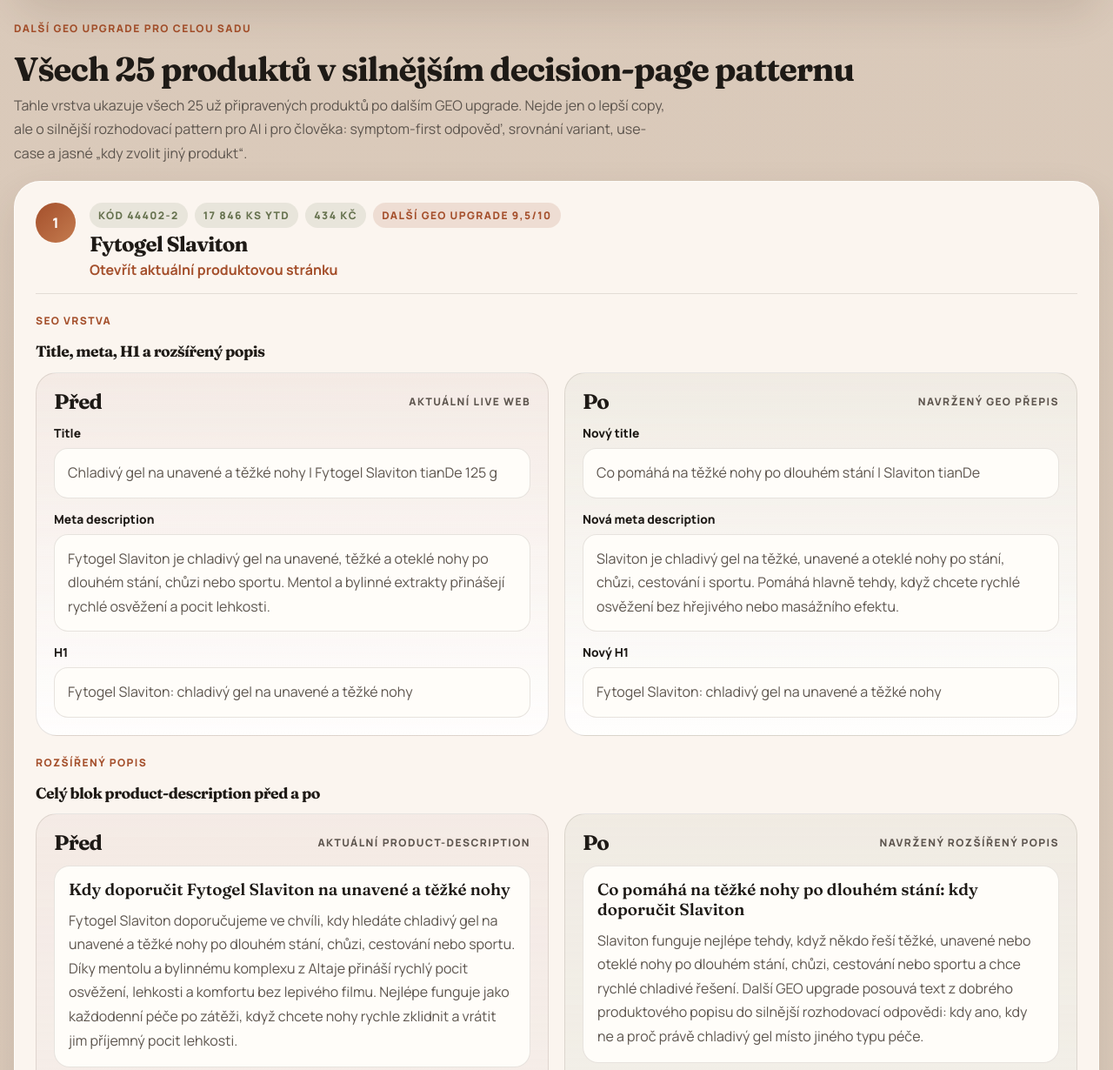
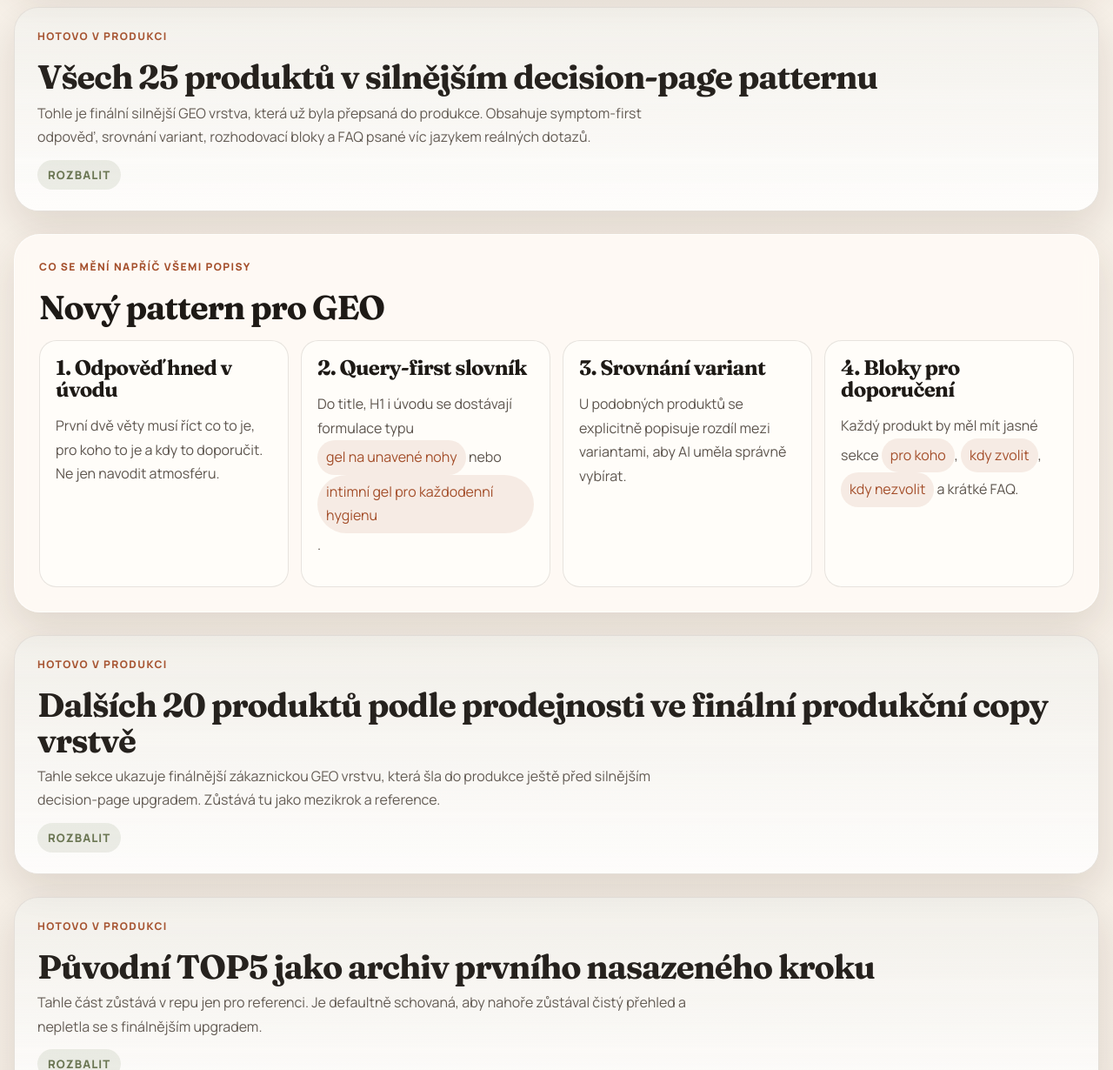
Before and after one commit to rkonfal/tiande-top5-geo-before-after, a plain HTML site: page index.html in a window 1280 px wide. Shown: the part 896-2126 px from the top of the page at 87% size. Drawn offline with Linux system fonts and the light colour scheme.

Commit message:
Hide deployed GEO sections in preview

```diff
--- a/app.js
+++ b/app.js
@@ -13,15 +13,37 @@
 const productCodes = allProducts.map((product) => product.code).join(", ");
 
 heroStats.innerHTML = [
-  statCard("Live + preview", `${products.length} + ${previewProducts.length}`, "TOP5 už řešená + dalších 20 k náhledu"),
+  statCard("Nasazeno", "25 produktů", "Všechna SKU v této microsite už jsou v produkci"),
+  statCard("Silnější upgrade", `${upgradePreviewProducts.length} produktů`, "Decision-page pattern nasazený na celé sadě"),
   statCard("Součet prodejů", formatNumber(totalUnits), "Kusy za rok 2026 v aktuálním okně"),
   statCard("Rozšířené bloky", `${totalDiffBlocks} změn`, "Rozpad po sekcích pro content tým"),
   statCard("Kódy", productCodes, "Produkty v ukázce")
 ].join("");
 
-liveRoot.innerHTML = products.map((product) => renderProduct(product, "live")).join("");
-previewRoot.innerHTML = previewProducts.map((product) => renderProduct(product, "preview")).join("");
-upgradeRoot.innerHTML = upgradePreviewProducts.map((product) => renderProduct(product, "preview")).join("");
+liveRoot.innerHTML = products
+  .map((product) =>
+    renderProduct(product, {
+      badge: "Hotovo v produkci",
+      afterLabel: "první nasazená GEO verze"
+    })
+  )
+  .join("");
+previewRoot.innerHTML = previewProducts
+  .map((product) =>
+    renderProduct(product, {
+      badge: "Hotovo v produkci",
+      afterLabel: "finální produkční copy"
+    })
+  )
+  .join("");
+upgradeRoot.innerHTML = upgradePreviewProducts
+  .map((product) =>
+    renderProduct(product, {
+      badge: "Hotovo v produkci · finální upgrade",
+      afterLabel: "silnější verze nasazená v produkci"
+    })
+  )
+  .join("");
 
 function statCard(label, value, note) {
   return `
@@ -33,11 +55,11 @@
   `;
 }
 
-function renderProduct(product, mode) {
-  const previewBadge =
-    mode === "preview" && product.previewLabel
-      ? `<span class="pill preview-pill">${escapeHtml(product.previewLabel)}</span>`
-      : "";
+function renderProduct(product, options = {}) {
+  const statusBadge = options.badge
+    ? `<span class="pill preview-pill">${escapeHtml(options.badge)}</span>`
+    : "";
+  const afterLabel = options.afterLabel ?? "navržený GEO přepis";
 
   return `
     <article class="product-card" id="product-${product.code}">
@@ -49,7 +71,7 @@
               <span class="pill">Kód ${product.code}</span>
               <span class="pill">${formatNumber(product.ytdUnits)} ks YTD</span>
               <span class="pill">${product.price}</span>
-              ${previewBadge}
+              ${statusBadge}
             </div>
             <h3>${escapeHtml(product.title)}</h3>
             <a class="product-link" href="${product.url}" target="_blank" rel="noreferrer">
@@ -79,7 +101,7 @@
           <section class="product-column after">
             <div class="column-head">
               <h3>Po</h3>
-              <span class="mini-label">navržený GEO přepis</span>
+              <span class="mini-label">${escapeHtml(afterLabel)}</span>
             </div>
             ${textBlock("Nový title", product.after.title)}
             ${textBlock("Nová meta description", product.after.meta)}
@@ -96,7 +118,7 @@
 
         <div class="product-columns description-columns">
           ${descriptionCard("Před", "aktuální product-description", "before", product.before.description)}
-          ${descriptionCard("Po", "navržený rozšířený popis", "after", product.after.description)}
+          ${descriptionCard("Po", afterLabel, "after", product.after.description)}
         </div>
       </section>
 
--- a/index.html
+++ b/index.html
@@ -3,10 +3,10 @@
   <head>
     <meta charset="utf-8">
     <meta name="viewport" content="width=device-width, initial-scale=1">
-    <title>TOP5 + dalších 20 GEO popisů: before/after náhled</title>
+    <title>GEO přepisy TianDe: hotovo v produkci + archiv before/after</title>
     <meta
       name="description"
-      content="Přehled hotové TOP5 a dalších 20 produktů TianDe podle prodejnosti s before/after náhledem title, meta, H1 i rozšířeného popisu pro GEO a AI doporučování."
+      content="Přehled nasazených GEO přepisů TianDe včetně silnější decision-page vrstvy a archivního before/after náhledu title, meta, H1 i rozšířeného popisu."
     >
     <link rel="preconnect" href="https://fonts.googleapis.com">
     <link rel="preconnect" href="https://fonts.gstatic.com" crossorigin>
@@ -20,28 +20,31 @@
     <div class="page-shell">
       <header class="hero">
         <p class="eyebrow">Království TianDe • GEO / AI content audit</p>
-        <h1>TOP5 hotovo + dalších 20 produktů k náhledu pro GEO a AI doporučování</h1>
+        <h1>Všech 25 GEO produktů je hotovo v produkci</h1>
         <p class="hero-copy">
-          Hlavní fokus je teď na další preview várce produktů, které ještě nejsou nasazené.
-          Už zpracovaná a nasazená TOP5 zůstává v repu jen jako schovaný archiv pro dohledání.
-          U nehotových kusů je vidět aktuální SEO vrstva a rozšířený popis vedle navrženého GEO přepisu.
+          Tahle GitHub microsite už neslouží jako fronta čekajících návrhů.
+          Slouží teď jako archiv a kontrolní náhled toho, co už bylo nasazeno:
+          původní GEO přepisy, finálnější produkční vrstva i silnější decision-page upgrade pro AI i zákazníka.
         </p>
 
         <div class="hero-stats" id="hero-stats"></div>
       </header>
 
       <main>
-        <section class="products-section focus-upgrade-section">
-          <div class="section-head">
-            <p class="section-kicker">Další GEO upgrade pro celou sadu</p>
+        <section class="products-section deployed-section">
+          <details class="deployed-toggle">
+            <summary>
+              <span class="section-kicker">Hotovo v produkci</span>
               <h2>Všech 25 produktů v silnějším decision-page patternu</h2>
               <p class="section-note-large">
-              Tahle vrstva ukazuje všech 25 už připravených produktů po dalším GEO upgrade.
-              Nejde jen o lepší copy, ale o silnější rozhodovací pattern pro AI i pro člověka:
-              symptom-first odpověď, srovnání variant, use-case a jasné „kdy zvolit jiný produkt“.
+                Tohle je finální silnější GEO vrstva, která už byla přepsaná do produkce.
+                Obsahuje symptom-first odpověď, srovnání variant, rozhodovací bloky a FAQ psané víc jazykem reálných dotazů.
               </p>
+            </summary>
+            <div class="deployed-body">
+              <div id="upgrade-preview-root" class="products-root"></div>
             </div>
-          <div id="upgrade-preview-root" class="products-root"></div>
+          </details>
         </section>
 
         <section class="principles">
@@ -85,25 +88,29 @@
           </div>
         </section>
 
-        <section class="products-section">
-          <div class="section-head">
-            <p class="section-kicker">Další várka k rozhodnutí</p>
-            <h2>Dalších 20 produktů podle prodejnosti k náhledu v repu</h2>
+        <section class="products-section deployed-section">
+          <details class="deployed-toggle">
+            <summary>
+              <span class="section-kicker">Hotovo v produkci</span>
+              <h2>Dalších 20 produktů podle prodejnosti ve finální produkční copy vrstvě</h2>
               <p class="section-note-large">
-              Tohle je návrhová fronta pro další vlnu. Texty níže jsou připravené jako preview,
-              zatím bez zápisu do e-shopu.
+                Tahle sekce ukazuje finálnější zákaznickou GEO vrstvu, která šla do produkce ještě před silnějším decision-page upgradem.
+                Zůstává tu jako mezikrok a reference.
               </p>
+            </summary>
+            <div class="deployed-body">
+              <div id="preview-products-root" class="products-root"></div>
             </div>
-          <div id="preview-products-root" class="products-root"></div>
+          </details>
         </section>
 
         <section class="products-section deployed-section">
           <details class="deployed-toggle">
             <summary>
-              <span class="section-kicker">Už nasazeno</span>
-              <h2>Schovaná TOP5 hotových a nasazených produktů</h2>
+              <span class="section-kicker">Hotovo v produkci</span>
+              <h2>Původní TOP5 jako archiv prvního nasazeného kroku</h2>
               <p class="section-note-large">
-                Tahle část zůstává v repu jen pro referenci. Defaultně je sbalená, aby nepřekážela při review dalších návrhů.
+                Tahle část zůstává v repu jen pro referenci. Je defaultně schovaná, aby nahoře zůstával čistý přehled a nepletla se s finálnějším upgradem.
               </p>
             </summary>
             <div class="deployed-body">
```
Also changed, not shown: 1 other file. Lines whose indentation alone changed are shown as unchanged.
